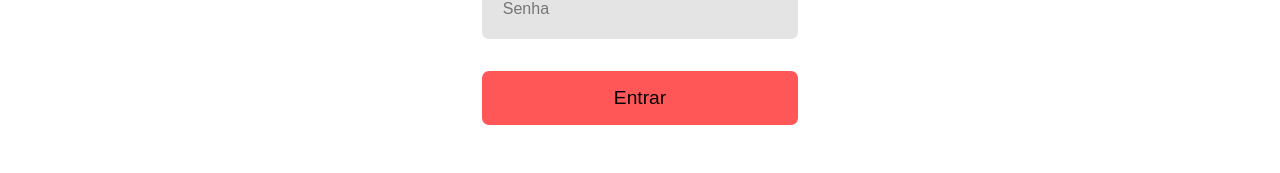
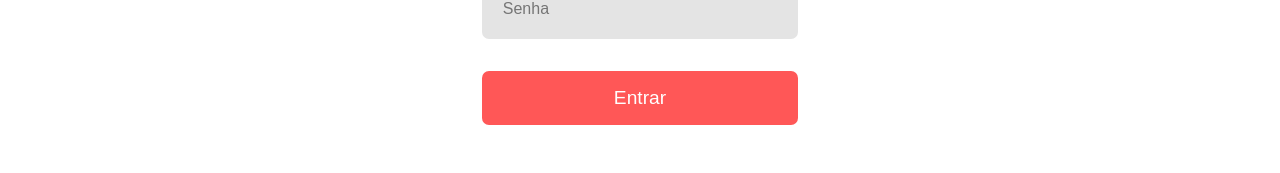
Before and after one commit to castellogui/portal-polskis, a Next.js app: page / in a window 1280 px wide. Shown: the part 359-532 px from the top of the page. Built offline with nearby package versions, Linux system fonts and the light colour scheme.

Commit message:
preparando para testes na vercel

```diff
--- a/pages/frases.jsx
+++ b/pages/frases.jsx
@@ -8,9 +8,9 @@ export default function Frases() {
 
   useEffect(()=>{
 
-    if (Router.query.auth != "true") {
-      Router.push("/");
-    }
+    // if (Router.query.auth != "true") {
+    //   Router.push("/");
+    // }
 
     let parenteses = document.getElementById('parenteses')
     let segundaImagem = document.getElementById('segundaImagem')
--- a/styles/Home.module.css
+++ b/styles/Home.module.css
@@ -50,6 +50,7 @@
   font-size: 1.2rem;
   background-color: #ff5757;
   cursor: pointer;
+  color: white;
 }
 
 .avataresContainer {
```
